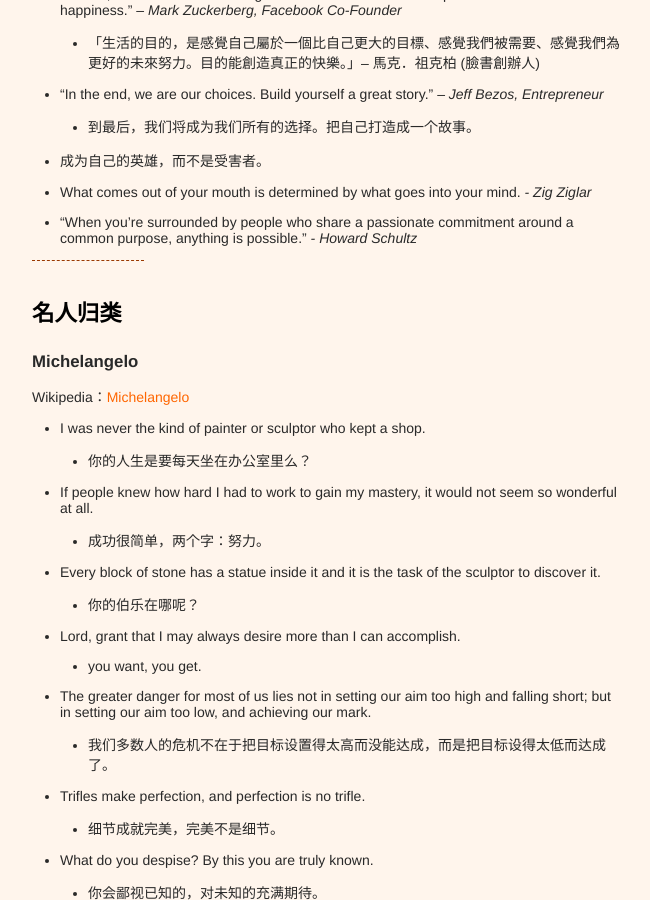
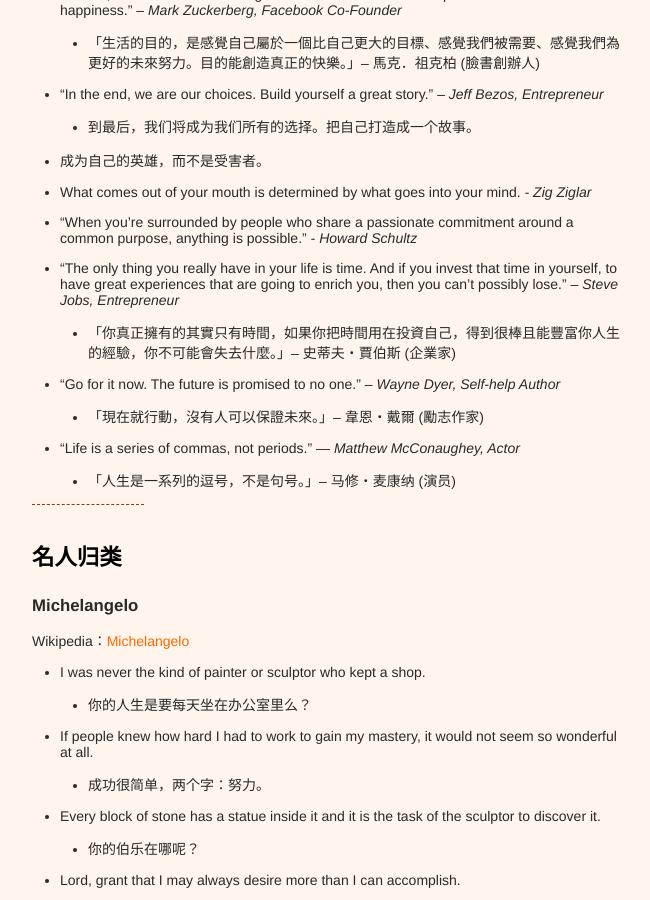
Before and after one commit to xianyuxmu/xianyuxmu.github.io, a Jekyll site: the page built from _posts/2017-06-17-chicken-soup.md, in a window 1280 px wide and 900 px high, scrolled down 2713 px. Shown: the whole window, without its empty margins (314-964 px from the left). Built offline with Jekyll 4.4.1, drawn with Linux system fonts in a browser that asks for light colours; comment, search, counter and statistics services are not loaded.

Commit message:
Chicken Soup of 18 Sep. 2017

```diff
--- a/_posts/2017-06-17-chicken-soup.md
+++ b/_posts/2017-06-17-chicken-soup.md
@@ -80,6 +80,12 @@
 - 成为自己的英雄，而不是受害者。
 - What comes out of your mouth is determined by what goes into your mind. *- Zig Ziglar*
 - “When you’re surrounded by people who share a passionate commitment around a common purpose, anything is possible.” *- Howard Schultz*
+- “The only thing you really have in your life is time. And if you invest that time in yourself, to have great experiences that are going to enrich you, then you can’t possibly lose.” *– Steve Jobs, Entrepreneur*
+	- 「你真正擁有的其實只有時間，如果你把時間用在投資自己，得到很棒且能豐富你人生的經驗，你不可能會失去什麼。」– 史蒂夫‧賈伯斯 (企業家)
+- “Go for it now. The future is promised to no one.” *– Wayne Dyer, Self-help Author*
+	- 「現在就行動，沒有人可以保證未來。」– 韋恩‧戴爾 (勵志作家)
+- “Life is a series of commas, not periods.” *— Matthew McConaughey, Actor*
+	- 「人生是一系列的逗号，不是句号。」– 马修‧麦康纳 (演员)
 
 
 
```
